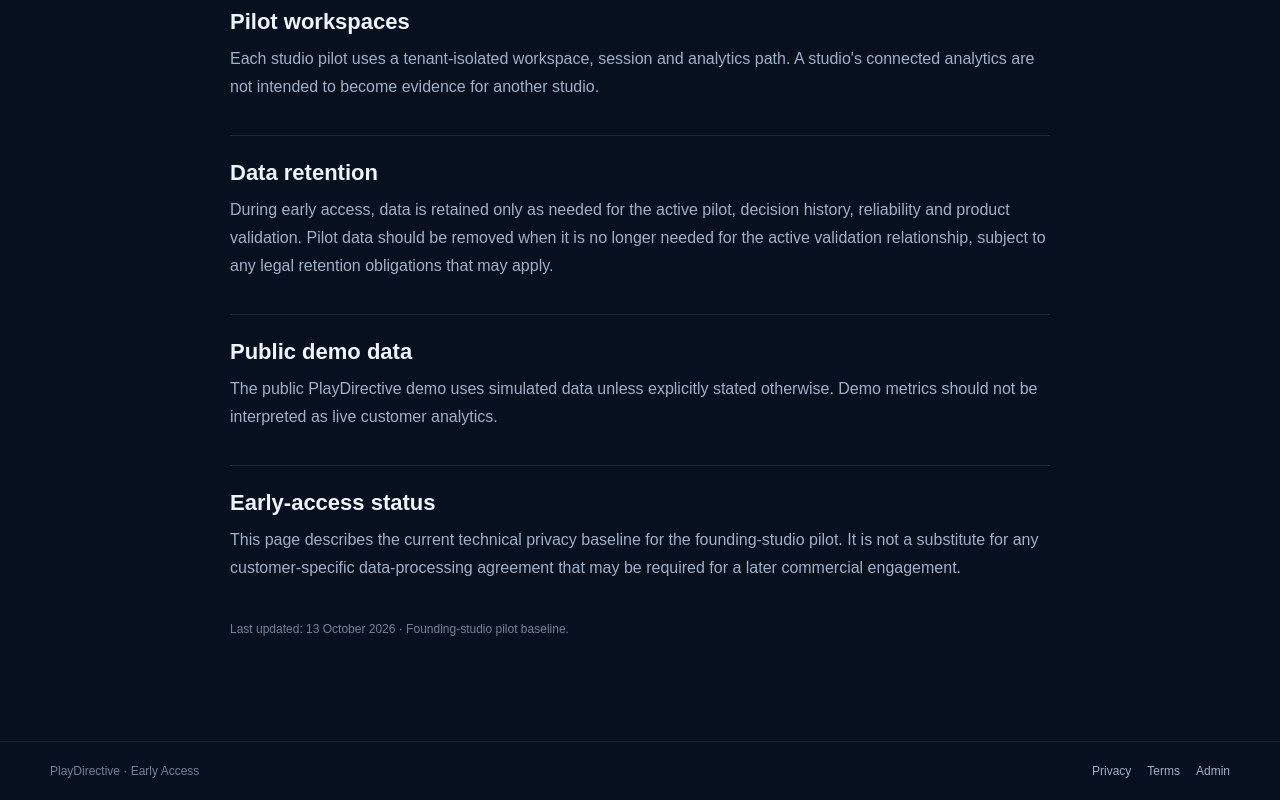
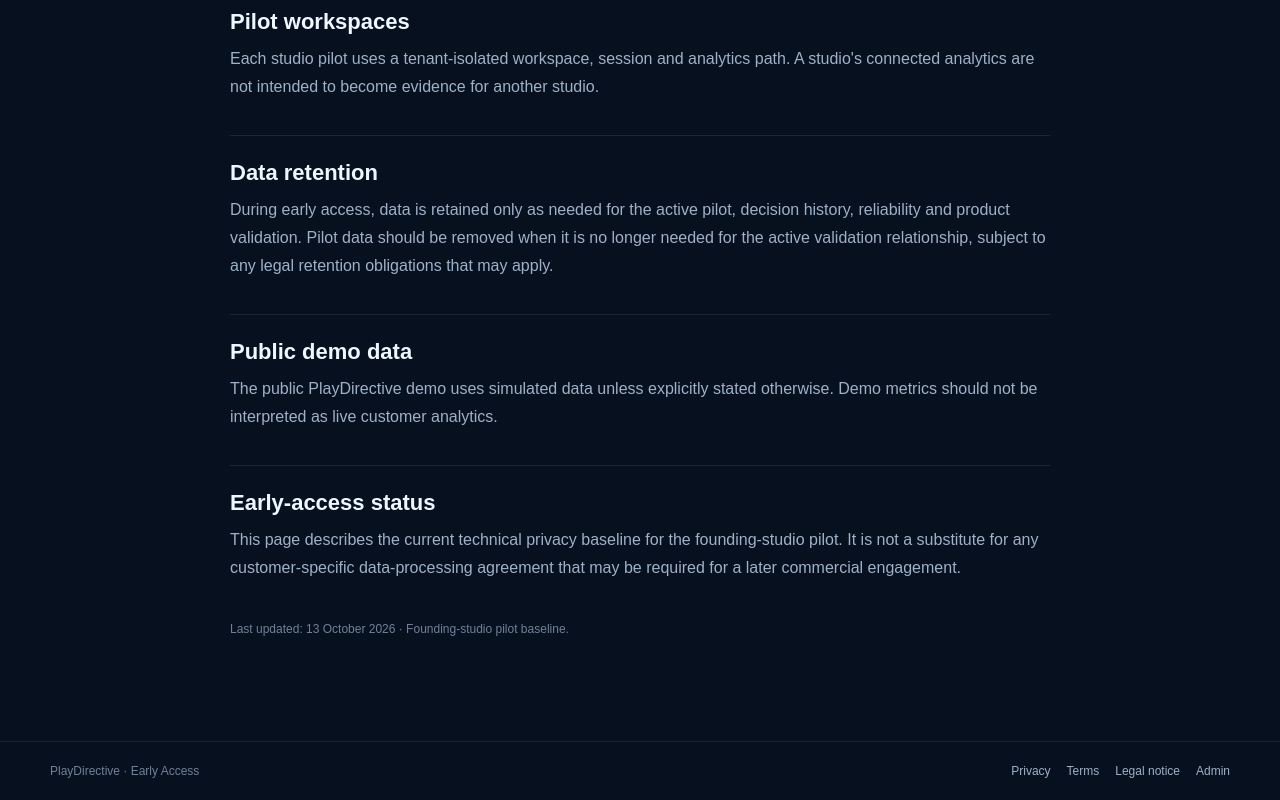
Before and after one commit to danielwauer-maker/roblox-decision-engine, a Next.js app in the folder apps/web/: page /privacy in a window 1280 px wide. Shown: the part 853-1653 px from the top of the page. Built offline with nearby package versions, Linux system fonts and the light colour scheme.

Commit message:
fix(go-live): add legal notice to public footer

```diff
--- a/apps/web/app/layout.tsx
+++ b/apps/web/app/layout.tsx
@@ -28,6 +28,7 @@ export default function RootLayout({ children }: { children: ReactNode }) {
             <nav style={{ display: "flex", gap: 16, flexWrap: "wrap" }}>
               <a href="/privacy" style={{ color: "#9fb1c7", textDecoration: "none" }}>Privacy</a>
               <a href="/terms" style={{ color: "#9fb1c7", textDecoration: "none" }}>Terms</a>
+              <a href="/legal" style={{ color: "#9fb1c7", textDecoration: "none" }}>Legal notice</a>
               <a href="/admin/login" style={{ color: "#9fb1c7", textDecoration: "none" }}>Admin</a>
             </nav>
           </div>
```
